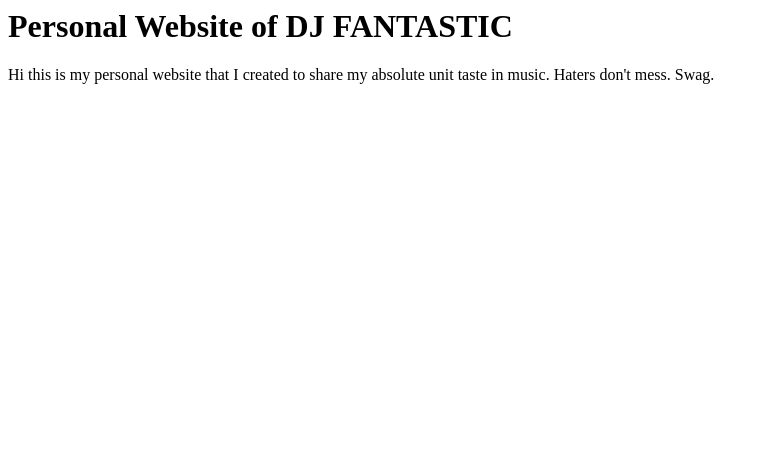
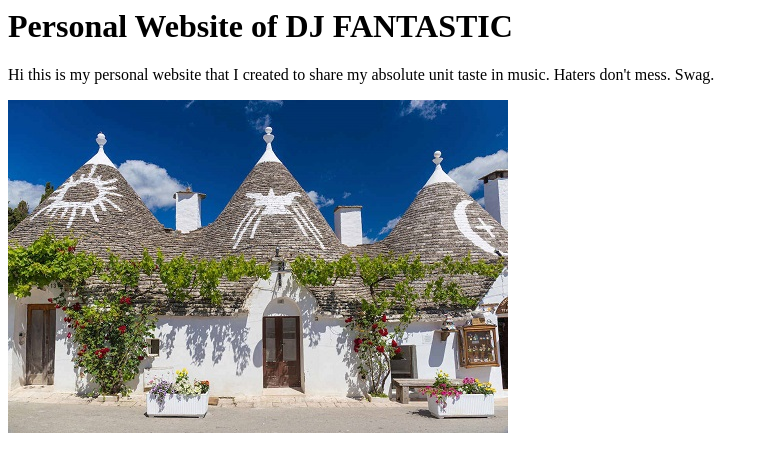
Before and after one commit to MayaGigChari/MayaGigChari.github.io, a plain HTML site: page index.html in a window 1280 px wide. Shown: the whole page, without its empty margins (0-769 px from the left). Drawn offline with Linux system fonts and the light colour scheme.

Commit message:
plz let this work

```diff
--- a/index.html
+++ b/index.html
@@ -1,3 +1,3 @@
 <h1>Personal Website of DJ FANTASTIC </h1>
 <p>Hi this  is my personal website that I created to share my absolute unit taste in music. Haters don't mess. Swag. </p>
-<img src = "pic_trulli.jpg" alt = "Trulli" width = "500" height = "333>
+<img src = "./pic_trulli.jpg" alt = "Trulli" width = "500" height = "333">
```
